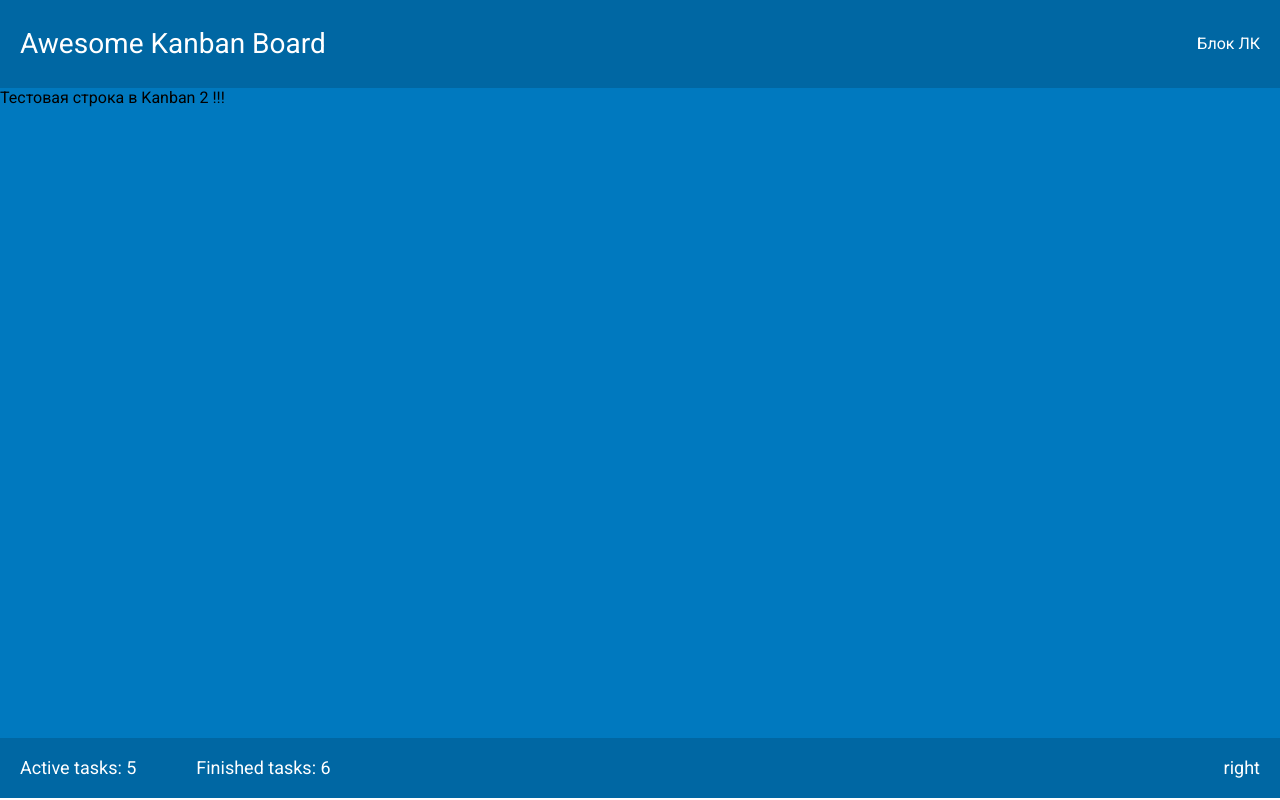
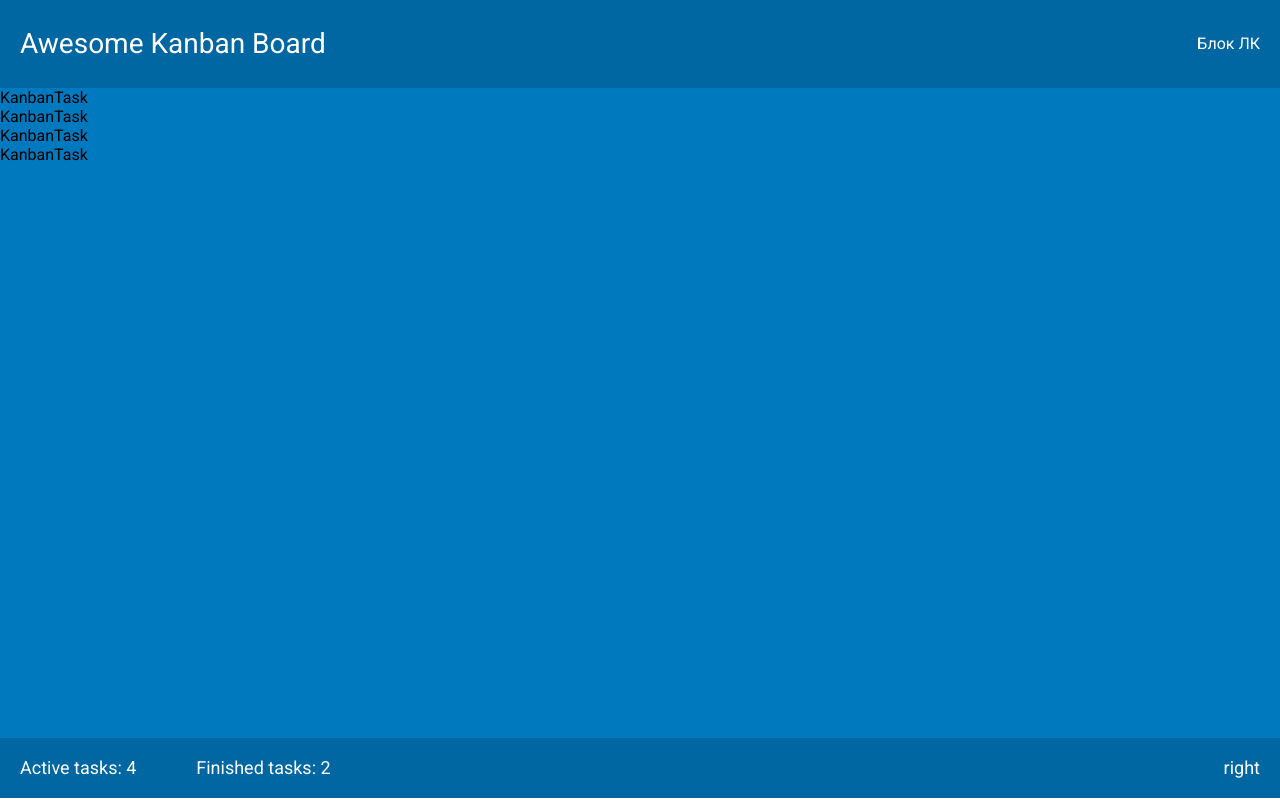
Before and after one commit to atebin/SF_kanban, a React (Create React App) app: page / in a window 1280 px wide. Built offline with nearby package versions, Linux system fonts and the light colour scheme.

Commit message:
SF_kanban - master: record the results of work

```diff
--- a/src/Components/DataForTest/DataForTest.js
+++ b/src/Components/DataForTest/DataForTest.js
@@ -1,17 +1,15 @@
 
-const createDataForTest = (maxCount) => {
+const createDataForTest = (statusDefault) => {
 
     let tasks = [];
-    for (let i=1; i<=maxCount; i++) {
+
+    statusDefault.forEach((elem, i) => {
 
         let task = {};
-        const countStatus = 4;
-
-        let randomStatus = (Math.floor(Math.random() * (countStatus - 1)) + 1);
 
         task['task'] = 'task #' + i;
+        task['status'] = elem;
         task['active'] = true;
-        task['status'] = randomStatus;
         task['date1'] = '2020/09/06';
         task['date2'] = '';
         task['date3'] = '';
@@ -19,9 +17,10 @@ const createDataForTest = (maxCount) => {
         task['detail'] = 'lorem  ipsum ...#' + i;
 
         tasks.push(task);
-    }
+    });
 
     return tasks;
 }
 
-export const DataForTest = createDataForTest(9);
+export const DataForTest = createDataForTest([1, 2, 1, 1, 2, 3, 2, 3, 4, 1, 4]);
+//export const DataForTest = createDataForTest([]);
--- a/src/Components/Kanban/Kanban.js
+++ b/src/Components/Kanban/Kanban.js
@@ -1,24 +1,41 @@
 import React from 'react';
 import KanbanHeader from '../KanbanHeader/KanbanHeader';
+import KanbanMain from '../KanbanMain/KanbanMain';
 import KanbanFooter from '../KanbanFooter/KanbanFooter';
 import { DataForTest } from '../DataForTest/DataForTest.js';
+
+// константа для использования тестового набора данных
+// если = true, используется тестовый набор
+const SET_TEST_DATA_TO_START = true;
 
 class Kanban extends React.Component {
 
   	constructor() {
     	super();
 
+		let userData = [];
+		let jsonStorage = localStorage.getItem('appKanban_atebin');
+		jsonStorage = SET_TEST_DATA_TO_START ? null : jsonStorage;
+
+		if (jsonStorage !== null) {
+			userData = JSON.parse(jsonStorage);
+		} else {
+			userData = DataForTest;
+		}
+
     	this.state = {
-      		tasks: {},
-    	}
+      		tasks: userData,
+		}
+
+		localStorage.setItem('appKanban_atebin', JSON.stringify(userData));
   	}
 
   	componentDidMount() {
+	/*
+		let userData = [];
+		let jsonStorage = localStorage.getItem('appKanban_atebin');
 
-		let userData = [];
-
-		let jsonStorage = localStorage.getItem('appKanban_atebin');
-		//jsonStorage = null; // раскомментировать для записи в localStorage тестового значения
+		jsonStorage = SET_TEST_DATA_TO_START ? null : jsonStorage;
 
 		if (jsonStorage !== null) {
 			userData = JSON.parse(jsonStorage);
@@ -28,6 +45,7 @@ class Kanban extends React.Component {
 
 		this.setState({ tasks: userData });
 		localStorage.setItem('appKanban_atebin', JSON.stringify(userData));
+		*/
   	}
 
   render() {
@@ -35,9 +53,7 @@ class Kanban extends React.Component {
     return (
       	<div className="">
         	<KanbanHeader />
-        	<header className="kanban-inner">
-          		Тестовая строка в Kanban 2 !!!
-        	</header>
+        	<KanbanMain tasks={ this.state.tasks }/>
 			<KanbanFooter tasks={ this.state.tasks }/>
       	</div>
     );
--- a/src/Components/KanbanFooter/KanbanFooter.js
+++ b/src/Components/KanbanFooter/KanbanFooter.js
@@ -11,13 +11,13 @@ class KanbanFooter extends React.Component {
         let countActive = 0;
         let countFinished = 0;
 
-        if (tasks.length > 0) {
-            reducerFunction = (accum, elem) => accum + (elem.status === 1 ? elem.status : 0);
+        //if (tasks.length > 0) {
+            reducerFunction = (accum, elem) => accum + (elem.status === 1 ? 1 : 0);
             countActive = tasks.reduce(reducerFunction, 0);
 
-            reducerFunction = (accum, elem) => accum + (elem.status === 2 ? elem.status : 0);
+            reducerFunction = (accum, elem) => accum + (elem.status === 3 ? 1 : 0);
             countFinished = tasks.reduce(reducerFunction, 0);
-        }
+        //}
 
         return (
             <div className='kanban-footer'>
--- /dev/null
+++ b/src/Components/KanbanGroupTasks/KanbanGroupTasks.css
@@ -0,0 +1,5 @@
+.kanban-grouptasks{
+    background: #EBECF0;
+    mix-blend-mode: normal;
+    border-radius: 10px;
+}
--- /dev/null
+++ b/src/Components/KanbanGroupTasks/KanbanGroupTasks.js
@@ -0,0 +1,14 @@
+import React from 'react';
+import './KanbanGroupTasks.css';
+
+class KanbanGroupTasks extends React.Component {
+
+    render() {
+
+        return (
+            <div>KanbanTask</div>
+        )
+    }
+}
+
+export default KanbanGroupTasks;
--- /dev/null
+++ b/src/Components/KanbanMain/KanbanMain.js
@@ -0,0 +1,49 @@
+import React from 'react';
+import '../../index.css';
+import KanbanGroupTasks from '../KanbanGroupTasks/KanbanGroupTasks';
+
+
+class KanbanMain extends React.Component {
+
+    render() {
+
+        const tasks = this.props.tasks;
+        const sortedTasks = {
+            status_1: [],
+            status_2: [],
+            status_3: [],
+            status_4: [],
+        };
+
+        tasks.forEach((element) => {
+            sortedTasks['status_' + element.status].push(element);
+        });
+
+
+        if (tasks.length <= 0) {
+            let style = {
+                width: '70%',
+                margin: '0 auto ',
+                padding: '100px 20px',
+                fontSize: '32px',
+                color: '#bbb',
+            }
+            return (
+                <div className="kanban-inner">
+                    <div style={ style }>В системе еще нет задач. Самое время добавить первую!</div>
+                </div>
+            );
+        }
+
+        return (
+            <div className="kanban-inner">
+                <KanbanGroupTasks tasks={sortedTasks.status_1} />
+                <KanbanGroupTasks tasks={sortedTasks.status_1} />
+                <KanbanGroupTasks tasks={sortedTasks.status_1} />
+                <KanbanGroupTasks tasks={sortedTasks.status_1} />
+            </div>
+        );
+    }
+}
+
+export default KanbanMain;
```
